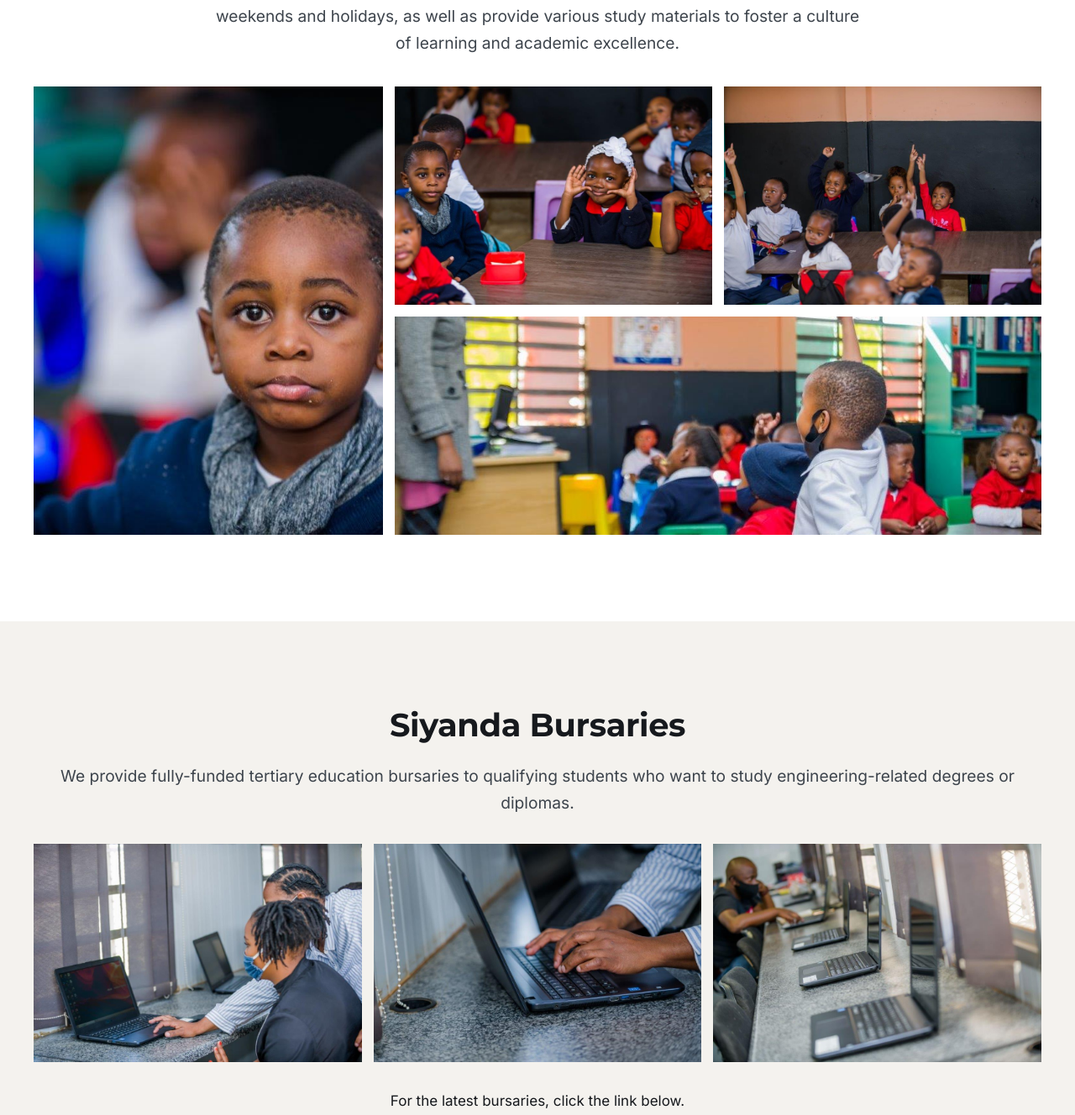
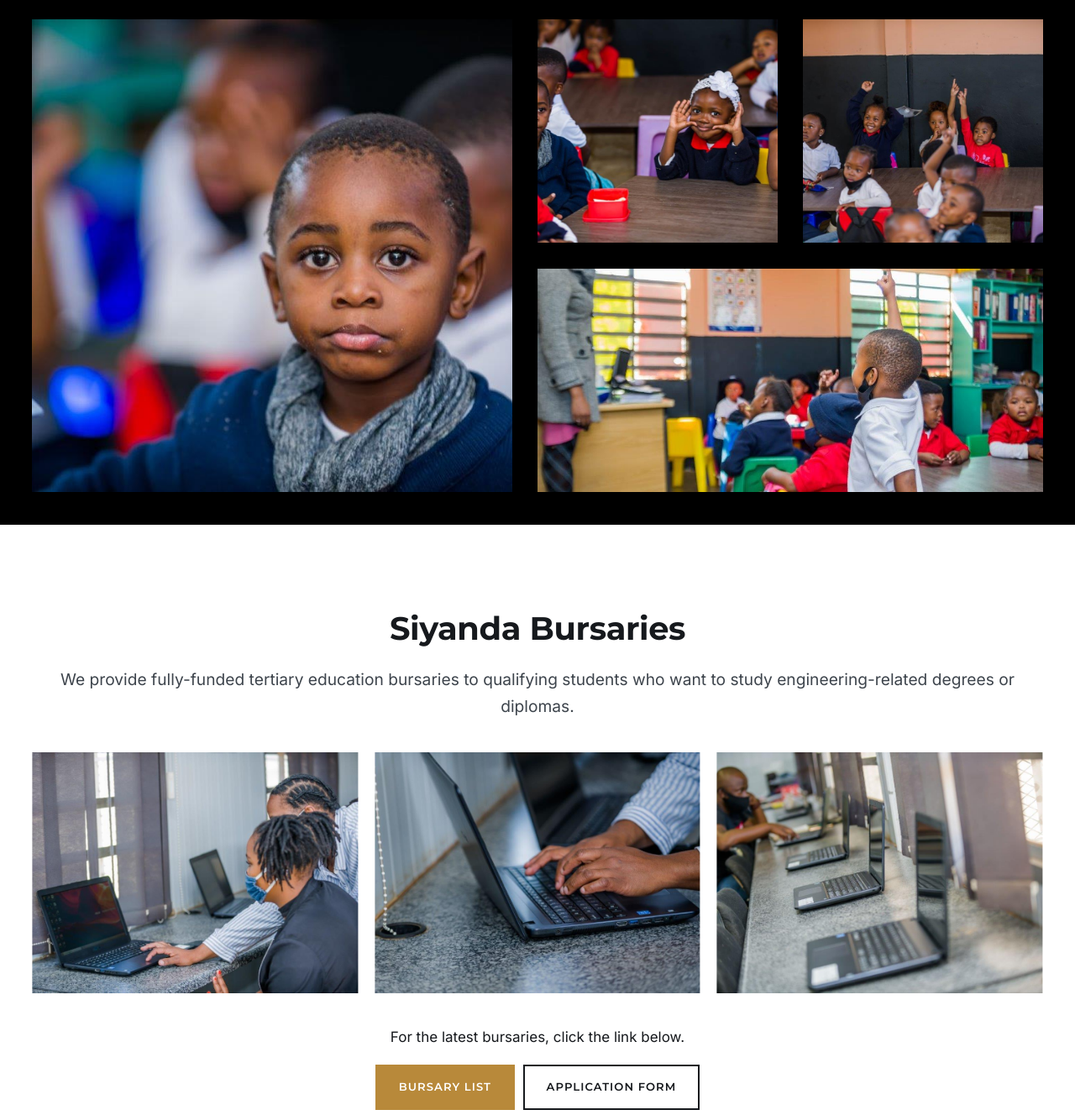
Before and after one commit to Jay1724/Siyanda-Resources, a plain HTML site: page socialinvestment.html in a window 1280 px wide. Shown: the part 3337-4665 px from the top of the page at 84% size. Drawn offline with nearby package versions, Linux system fonts and the light colour scheme.

Commit message:
Match Wix: Social Investment collage and bursary gallery sizes, footer height, copyright bar colour (#25)
Claude-Session: https://claude.ai/code/session_01TwhfcjQVBoypNiHNracko4

Co-authored-by: Claude <noreply@anthropic.com>

```diff
--- a/assets/style.css
+++ b/assets/style.css
@@ -188,7 +188,7 @@ blockquote { margin: 0 0 1em; padding-left: 20px; border-left: 3px solid var(--a
 @media (max-width: 640px) { .post { grid-template-columns: 1fr; gap: 6px; } }
 
 /* ===== Footer ===== */
-.site-footer { background: #fff; color: #3a3f45; padding: 72px 0 0; border-top: 1px solid #e6e3dc; }
+.site-footer { background: #fff; color: #3a3f45; padding: 68px 0 0; border-top: 1px solid #e6e3dc; }
 .site-footer h2 { color: #111417; font-size: 1.6rem; max-width: 16ch; }
 .foot-grid { display: grid; grid-template-columns: 1.3fr 1fr 1fr; gap: 48px; }
 @media (max-width: 860px) { .foot-grid { grid-template-columns: 1fr; gap: 32px; } }
@@ -198,7 +198,7 @@ blockquote { margin: 0 0 1em; padding-left: 20px; border-left: 3px solid var(--a
 .site-footer ul { list-style: none; margin: 0; padding: 0; display: grid; gap: 8px; }
 .socials { display: flex; gap: 12px; margin-top: 18px; }
 .socials a { border: 1px solid #111417; color: #111417; padding: 8px 16px; font-family: var(--font-head); font-size: .75rem; letter-spacing: .08em; text-transform: uppercase; font-weight: 600; }
-.copy { background: var(--highlight); color: #111417; margin-top: 52px; padding: 14px 0; font-size: .85rem; font-weight: 500; }
+.copy { display: flex; align-items: center; min-height: clamp(48px, 5.6vw, 107px); background: #ffd013; color: #111417; margin-top: 52px; font-size: .85rem; font-weight: 500; }
 
 @media (prefers-reduced-motion: reduce) {
   .slide, .slide .bg, .division img { transition: none; }
@@ -273,11 +273,6 @@ blockquote { margin: 0 0 1em; padding-left: 20px; border-left: 3px solid var(--a
 .facts .fact:first-child { border-top: 0; padding-top: 0; }
 .facts h3 { margin-bottom: .4em; }
 .facts p { margin: 0; color: var(--ink-soft); font-size: .98rem; }
-.edu-grid { display: grid; grid-template-columns: 1.1fr 1fr 1fr; grid-template-rows: 260px 260px; gap: 14px; margin-top: 36px; }
-.edu-grid img { width: 100%; height: 100%; object-fit: cover; }
-.edu-grid img:first-child { grid-row: 1 / span 2; }
-.edu-grid img:last-child { grid-column: 2 / span 2; }
-@media (max-width: 700px) { .edu-grid { grid-template-columns: 1fr 1fr; grid-template-rows: 200px 200px 200px; } .edu-grid img:first-child { grid-column: 1 / span 2; grid-row: auto; } .edu-grid img:last-child { grid-column: 1 / span 2; } }
 
 /* Operations */
 .ops-grid { display: grid; grid-template-columns: repeat(2, 1fr); gap: 32px; }
@@ -389,3 +384,18 @@ blockquote { margin: 0 0 1em; padding-left: 20px; border-left: 3px solid var(--a
 .yt-play:hover .yt-btn { transform: scale(1.08); }
 .yt-alt { text-align: center; margin: 18px 0 0; font-size: .9rem; }
 .yt-alt a { color: #cfcbc2; }
+
+/* ===== Social Investment: collage and bursary gallery sized to the live site (measured at 1920px: 3% side margins) ===== */
+.edu-sec { background: #000; color: #e9e6df; padding-block: 5vw 3vw; }
+.edu-sec h2 { color: #fff; }
+.edu-sec .lead, .edu-sec blockquote, .edu-sec p { color: #e9e6df; font-size: 1rem; margin-block: 0 .4em; }
+.edu-sec .wrap { width: min(94%, 1804px); max-width: none; }
+.edu-grid { display: grid; grid-template-columns: 857fr 429fr 428fr; grid-template-rows: repeat(2, 20.83vw); gap: 2.35vw; margin-top: 3vw; }
+.edu-grid img { width: 100%; height: 100%; object-fit: cover; display: block; }
+.edu-grid img:first-child { grid-row: 1 / span 2; }
+.edu-grid img:last-child { grid-column: 2 / span 2; }
+@media (min-width: 1920px) { .edu-grid { grid-template-rows: repeat(2, 400px); gap: 45px; } }
+@media (max-width: 700px) { .edu-grid { grid-template-columns: 1fr 1fr; grid-template-rows: 40vw 40vw 40vw; gap: 10px; } .edu-grid img:first-child { grid-column: 1 / span 2; grid-row: auto; } .edu-grid img:last-child { grid-column: 1 / span 2; } }
+.bursary-gallery { width: min(94vw, 1804px); position: relative; left: 50%; transform: translateX(-50%); grid-template-columns: repeat(3, 1fr); gap: 1.56vw; margin: 3vw 0; }
+.bursary-gallery img { aspect-ratio: 582 / 431; }
+@media (max-width: 700px) { .bursary-gallery { grid-template-columns: 1fr; gap: 10px; } }
--- a/socialinvestment.html
+++ b/socialinvestment.html
@@ -52,17 +52,17 @@
   </div>
 </div></section>
 
-<section class="section"><div class="wrap center">
+<section class="section edu-sec"><div class="wrap center">
   <h2>Siyanda Basic Education Support Initiatives</h2>
   <blockquote style="max-width:62ch;margin-inline:auto;border:0;padding:0">“Education is the most powerful weapon which you can use to change the world.” – Nelson Mandela</blockquote>
   <p class="lead" style="max-width:64ch;margin-inline:auto">Siyanda Resources is committed to adopting and equipping schools with advanced computer centres. Additionally, we will sponsor and support extra classes on weekends and holidays, as well as provide various study materials to foster a culture of learning and academic excellence.</p>
   <div class="edu-grid"><img src="assets/img/7e9495_06ed5a6292b74ee2b4356e23940e5415_mv2.jpg" alt="" loading="lazy"><img src="assets/img/7e9495_dc30327c59b44e549cce92421d4af587_mv2.jpg" alt="" loading="lazy"><img src="assets/img/7e9495_7598e04b0cfd464ebb36d952255f3a09_mv2.jpg" alt="" loading="lazy"><img src="assets/img/7e9495_ed75a126dd5d472094a231b25342f02e_mv2.jpg" alt="" loading="lazy"></div>
 </div></section>
 
-<section class="section alt"><div class="wrap center">
+<section class="section"><div class="wrap center">
   <h2>Siyanda Bursaries</h2>
   <p class="lead">We provide fully-funded tertiary education bursaries to qualifying students who want to study engineering-related degrees or diplomas.</p>
-  <div class="gallery" style="margin:32px 0"><img src="assets/img/7e9495_390a91972389477487e62b2164713394_mv2.jpg" alt="" loading="lazy"><img src="assets/img/7e9495_14f2c121782449f0b1e8e6c71c6113c6_mv2.jpg" alt="" loading="lazy"><img src="assets/img/7e9495_55f211f747f74be78bb22eef647b8938_mv2.jpg" alt="" loading="lazy"></div>
+  <div class="gallery bursary-gallery"><img src="assets/img/7e9495_390a91972389477487e62b2164713394_mv2.jpg" alt="" loading="lazy"><img src="assets/img/7e9495_14f2c121782449f0b1e8e6c71c6113c6_mv2.jpg" alt="" loading="lazy"><img src="assets/img/7e9495_55f211f747f74be78bb22eef647b8938_mv2.jpg" alt="" loading="lazy"></div>
   <p>For the latest bursaries, click the link below.</p>
   <p><a class="btn" href="https://www.siyandaresources.com/_files/ugd/7e9495_d82babe52a1f4208b5968575a3898940.pdf" target="_blank" rel="noopener">Bursary List</a>
      &nbsp;<a class="btn ghost" href="https://www.siyandaresources.com/_files/ugd/7e9495_7ade728b327f4558befe8efdb9c0278e.pdf" target="_blank" rel="noopener">Application Form</a></p>
```
